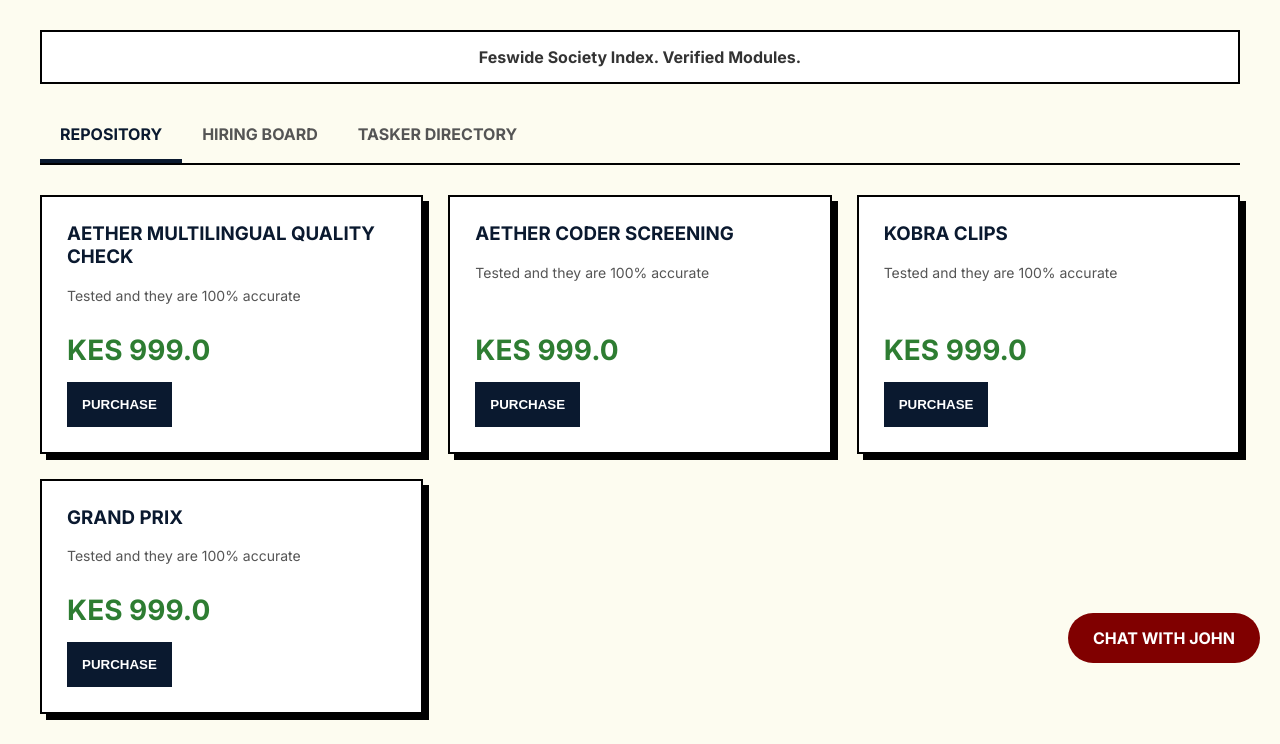
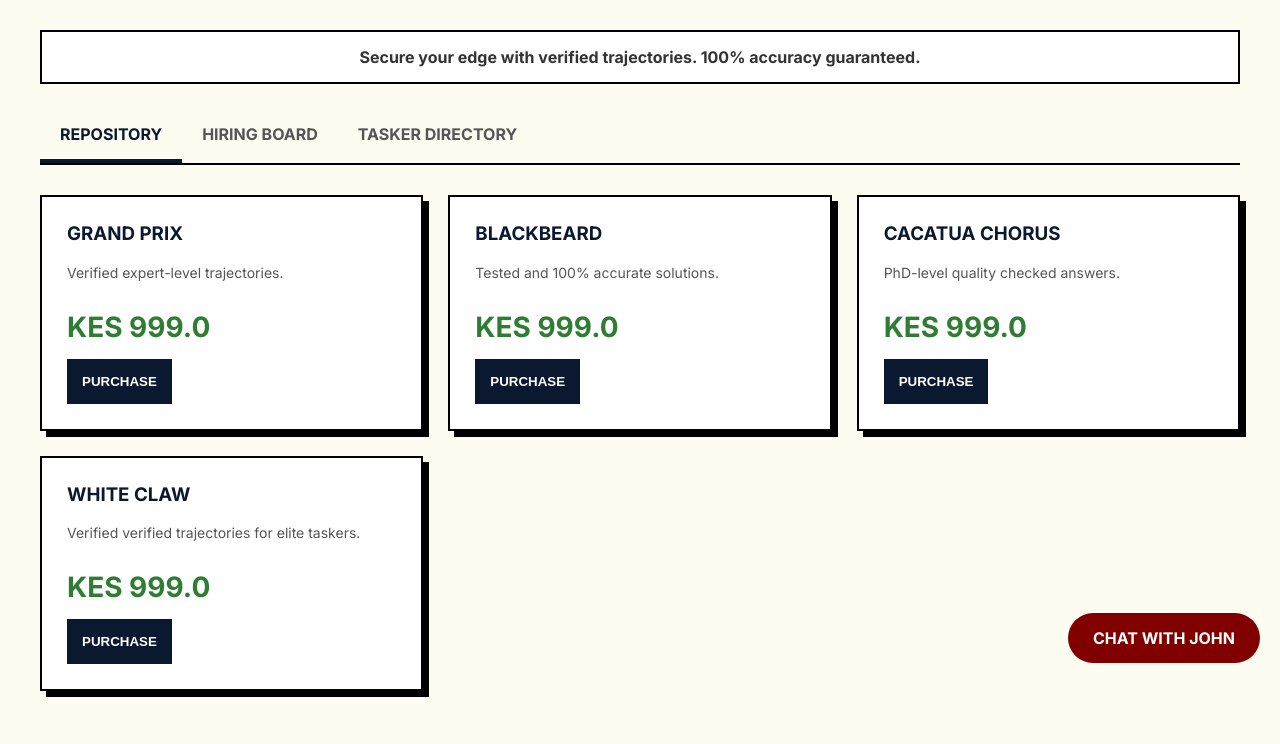
Before and after one commit to festus-muasya/feswide-society, a Flask app: page / in a window 1280 px wide. Shown: the part 117-861 px from the top of the page. After the commit the page ends 814 px from the top, so only its background shows below. Run offline with Flask 3, Linux system fonts and the light colour scheme.

Commit message:
Feswide Society

```diff
--- a/app.py
+++ b/app.py
@@ -8,39 +8,39 @@ from supabase import create_client, Client
 app = Flask(__name__)
 
 # --- DATABASE & SECURITY CONFIG ---
-# Connects to PostgreSQL via DATABASE_URL or local SQLite for testing.
-database_url = os.environ.get('DATABASE_URL', 'sqlite:////tmp/feswide_v18_final.db')
+# Prioritizes your PostgreSQL/Supabase URL for Vercel deployment.
+database_url = os.environ.get('DATABASE_URL', 'sqlite:////tmp/feswide_v19_final.db')
 if database_url.startswith("postgres://"):
     database_url = database_url.replace("postgres://", "postgresql://", 1)
 
 app.config['SQLALCHEMY_DATABASE_URI'] = database_url
 app.config['SQLALCHEMY_TRACK_MODIFICATIONS'] = False
-# SECRET_KEY must match your Vercel Environment Variable.
 app.config['SECRET_KEY'] = os.environ.get('SECRET_KEY', 'feswide_enc_2026_prod')
 db.init_app(app)
 
-# --- SUPABASE FILE STORAGE ---
+# --- SUPABASE FILE VAULT ---
 supabase: Client = create_client(os.environ.get("SUPABASE_URL", ""), os.environ.get("SUPABASE_KEY", "")) if os.environ.get("SUPABASE_URL") else None
 
 # --- AUTO-BOOTSTRAP SEQUENCE ---
 with app.app_context():
     try:
         db.create_all()
-        # Initialize Master Superadmin
+
+        # 1. Initialize Master Superadmin
         if not AdminUser.query.filter_by(username='superadmin').first():
             db.session.add(AdminUser(username='superadmin', password='FeswideMaster2026!', role='superadmin'))
 
-        # Initialize Global Broadcast Alert
+        # 2. Initialize Global Broadcast Alert (Prefix-free)
         if not SiteConfig.query.filter_by(key='hero_text').first():
-            db.session.add(SiteConfig(key='hero_text', value="Feswide Society Index. Verified Modules."))
+            db.session.add(SiteConfig(key='hero_text', value="Secure your edge with verified trajectories. 100% accuracy guaranteed."))
 
-        # Seed Official Inventory
+        # 3. Seed Updated Inventory (Grand Prix, Blackbeard, etc.)
         if not Product.query.first():
             db.session.add_all([
-                Product(name="AETHER MULTILINGUAL QUALITY CHECK", price=999.0, filename="aether.pdf", description="Tested and they are 100% accurate"),
-                Product(name="AETHER CODER SCREENING", price=999.0, filename="coder.pdf", description="Tested and they are 100% accurate"),
-                Product(name="KOBRA CLIPS", price=999.0, filename="kobra.pdf", description="Tested and they are 100% accurate"),
-                Product(name="GRAND PRIX", price=999.0, filename="gp.pdf", description="Tested and they are 100% accurate")
+                Product(name="GRAND PRIX", price=999.0, filename="grand_prix.pdf", description="Verified expert-level trajectories."),
+                Product(name="BLACKBEARD", price=999.0, filename="blackbeard.pdf", description="Tested and 100% accurate solutions."),
+                Product(name="CACATUA CHORUS", price=999.0, filename="cacatua.pdf", description="PhD-level quality checked answers."),
+                Product(name="WHITE CLAW", price=999.0, filename="white_claw.pdf", description="Verified verified trajectories for elite taskers.")
             ])
         db.session.commit()
     except Exception as e:
@@ -54,7 +54,7 @@ def john_chat():
     data = request.json
     msg = data.get('message', '').lower()
 
-    # Strictly enforce WhatsApp number for technical help
+    # Strictly enforce WhatsApp number for technical support tickets
     if data.get('awaiting_wa'):
         if len(msg) < 10 or not msg.isdigit():
             return jsonify({"reply": "WhatsApp number is REQUIRED for assistant. Please provide a valid number.", "ask_wa": True})
@@ -63,21 +63,21 @@ def john_chat():
         db.session.commit()
         return jsonify({"reply": "I have logged your error to the Command Center. Would you like to end this chat? (Yes/No)", "ask_end": True})
 
-    # Handle Chat Session Closure
+    # Session Closure Logic
     if "yes" in msg and data.get('confirm_end'):
         return jsonify({"reply": "Closing John Assistant terminal.", "close": True})
     if "no" in msg and data.get('confirm_end'):
-        return jsonify({"reply": "Understood. How else can I assist you?"})
+        return jsonify({"reply": "Understood. How else can I assist you today?"})
 
-    # Standard Conversation Logic
+    # Standard Conversation
     if "hello" in msg or "hi" in msg:
         return jsonify({"reply": "I am John. I assist with marketplace opportunities, pricing, and platform errors. How can I help?"})
     if "price" in msg or "cost" in msg:
-        return jsonify({"reply": "All verified modules are KES 999.0. They are tested and 100% accurate."})
+        return jsonify({"reply": "All verified trajectories are KES 999.0. They are tested and 100% accurate."})
     if "error" in msg or "problem" in msg:
-        return jsonify({"reply": "Please describe the error in detail so I can log it.", "ask_desc": True})
+        return jsonify({"reply": "Please describe the error in detail so I can log it for the Superadmin.", "ask_desc": True})
 
-    return jsonify({"reply": "I handle module pricing and marketplace queries. For technical help, type 'error'."})
+    return jsonify({"reply": "I handle pricing and marketplace queries. For technical help, type 'error'."})
 
 # ==========================================
 # 2. PAYMENT GATEWAYS
@@ -88,10 +88,10 @@ def stk_push():
         # Check for active Daraja API keys
         if not os.environ.get('DARAJA_CONSUMER_KEY'):
             raise Exception("API Keys Not Set")
-        # [Daraja STK Logic]
+        # [Daraja STK Logic goes here]
         return jsonify({"status": "success", "checkout_id": "STK_SENT"})
     except:
-        # Returns specific maintenance message if API fails
+        # Returns specific maintenance message as requested
         return jsonify({"error": "API under maintenance"}), 500
 
 # ==========================================
@@ -99,6 +99,7 @@ def stk_push():
 # ==========================================
 @app.route('/admin/delete-opportunity/<int:id>', methods=['POST'])
 def delete_opportunity(id):
+    """Allows Superadmins to remove Tasker/Hiring posts from the dashboard"""
     if session.get('role') != 'superadmin':
         abort(403)
     opp = Opportunity.query.get(id)
@@ -121,12 +122,15 @@ def post_opp():
 
 @app.route('/submit-answers', methods=['POST'])
 def submit_ans():
+    """Handles the 'Get Paid' submission flow for users"""
     try:
         f = request.files.get('file')
         if not f: return jsonify({"error": "No file uploaded"}), 400
+
         fn = secure_filename(f.filename)
         if supabase:
             supabase.storage.from_("feswide-pdfs").upload(fn, f.read())
+
         db.session.add(UserUpload(
             platform=request.form.get('platform'),
             project_name=request.form.get('project'),
--- a/templates/index.html
+++ b/templates/index.html
@@ -272,7 +284,7 @@
                         <option>Handshake AI</option>
                     </select>
                     <input name="whatsapp" placeholder="WhatsApp Number" required>
-                    <textarea name="desc" placeholder="Describe your expertise and platforms..." required></textarea>
+                    <textarea name="desc" placeholder="Describe your expertise..." required></textarea>
                     <button class="opp-btn" style="width:100%; background:var(--navy); color:white">Register
                         Profile</button>
                 </form>
@@ -291,23 +303,24 @@
         </div>
     </div>
 
-    <div id="payment-modal">
-        <div class="mpesa-card">
-            <img src="https://upload.wikimedia.org/wikipedia/commons/1/15/M-PESA_LOGO-01.svg" class="mpesa-logo">
+    <div id="payment-modal" class="modal">
+        <div class="modal-card">
+            <img src="https://upload.wikimedia.org/wikipedia/commons/1/15/M-PESA_LOGO-01.svg" width="140"
+                style="margin-bottom:25px;">
             <h3>Lipa na M-Pesa</h3>
             <p style="font-size: 13px; color: #666;">Enter your number below for the STK prompt.</p>
             <input type="text" id="phone" placeholder="07XXXXXXXX" required>
             <button onclick="triggerPayment()"
                 style="background:#4caf50; color:white; border:none; padding:15px; width:100%; font-weight:bold; cursor:pointer; border-radius:4px;">PROCEED
                 TO PAY</button>
-            <button onclick="document.getElementById('payment-modal').style.display='none'"
+            <button onclick="closeModal('payment')"
                 style="background:none; border:none; margin-top:15px; cursor:pointer; font-size:12px;">CANCEL</button>
         </div>
     </div>
 
-    <div id="modal-submission">
-        <div class="mpesa-card" style="width:400px; border-bottom-color: var(--orange);">
-            <h2 style="margin-top:0">Submit Verified Answers</h2>
+    <div id="modal-submission" class="modal">
+        <div class="modal-card" style="border-bottom-color: var(--orange);">
+            <h2 style="margin-top:0">SUBMIT ANSWERS</h2>
             <p style="font-size: 13px;">Earn <b>KES 500/=</b> per verified answer trajectory.</p>
             <form id="ansForm">
                 <select name="platform">
@@ -330,11 +343,12 @@
         <div class="chat-header"><span>John Assistant</span><span onclick="toggleJohn()" style="cursor:pointer">✖</span>
         </div>
         <div class="chat-body" id="chatBody">
-            <p><b>John:</b> Hello. I can help with pricing, opportunities, or technical errors. How can I assist you
-                today?</p>
+            <p><b>John:</b> Hello. I assist with module pricing, marketplace opportunities, and technical errors. How
+                can I help you?</p>
         </div>
-        <div class="chat-input" id="chatInputArea">
-            <input type="text" id="chatIn" placeholder="Type here...">
+        <div class="chat-input" id="chatInputArea" style="display:flex; border-top:1px solid #000;">
+            <input type="text" id="chatIn" placeholder="Type here..."
+                style="flex:1; border:none; padding:12px; outline:none;">
             <button onclick="sendChat()"
                 style="background:var(--navy); color:white; border:none; padding:0 15px; cursor:pointer;">SEND</button>
         </div>
@@ -357,33 +371,30 @@
             btn.classList.add('active');
         }
 
-        function openSubmissionModal() { document.getElementById('modal-submission').style.display = 'flex'; }
-        function closeSubmissionModal() { document.getElementById('modal-submission').style.display = 'none'; }
-        function openPayment(id) { currentProdId = id; document.getElementById('payment-modal').style.display = 'flex'; }
+        function openModal(id) { document.getElementById('modal-' + id).style.display = 'flex'; }
+        function closeModal(id) { document.getElementById('modal-' + id).style.display = 'none'; }
+        function openPayment(id) { currentProdId = id; openModal('payment'); }
         function toggleJohn() { let w = document.getElementById('johnWin'); w.style.display = w.style.display === 'block' ? 'none' : 'block'; }
 
-        // M-PESA TRIGGER
         async function triggerPayment() {
             try {
                 let res = await fetch('/stk-push', { method: 'POST', headers: { 'Content-Type': 'application/json' }, body: JSON.stringify({ product_id: currentProdId, phone: document.getElementById('phone').value }) });
                 let data = await res.json();
-                if (data.error) alert(data.error);
+                if (data.error) alert(data.error); // Returns Maintenance message
                 else alert("Prompt sent.");
             } catch { alert("API under maintenance"); }
         }
 
-        // SUBMISSION LOGIC
         async function submitAnswers() {
             const formData = new FormData(document.getElementById('ansForm'));
             try {
                 const res = await fetch('/submit-answers', { method: 'POST', body: formData });
                 const result = await res.json();
                 alert(result.message || result.error);
-                if (res.ok) { closeSubmissionModal(); document.getElementById('ansForm').reset(); }
+                if (res.ok) { closeModal('submission'); document.getElementById('ansForm').reset(); }
             } catch { alert("Submission failed."); }
         }
 
-        // JOHN ASSISTANT
         async function sendChat(choice = null) {
             let input = document.getElementById('chatIn');
             let body = document.getElementById('chatBody');
```
Also changed, not shown: other parts of templates/index.html (+38 -26 lines), models.py (+14 -13 lines).
